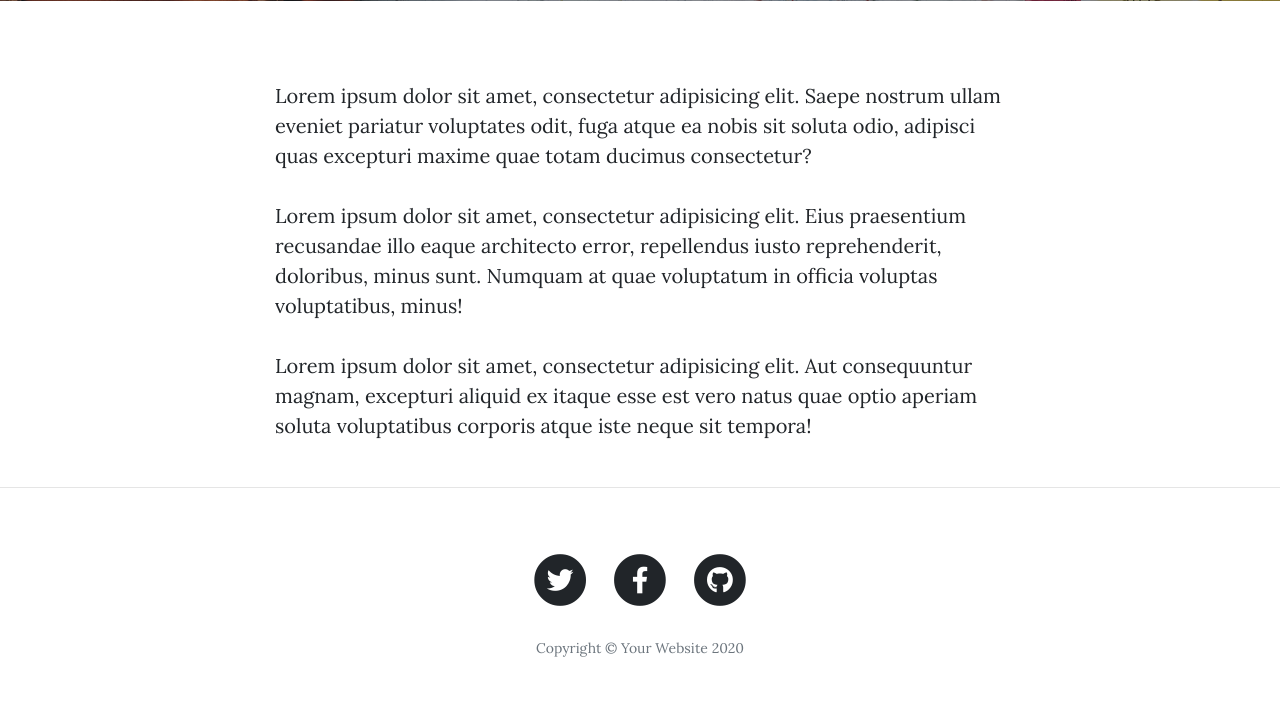
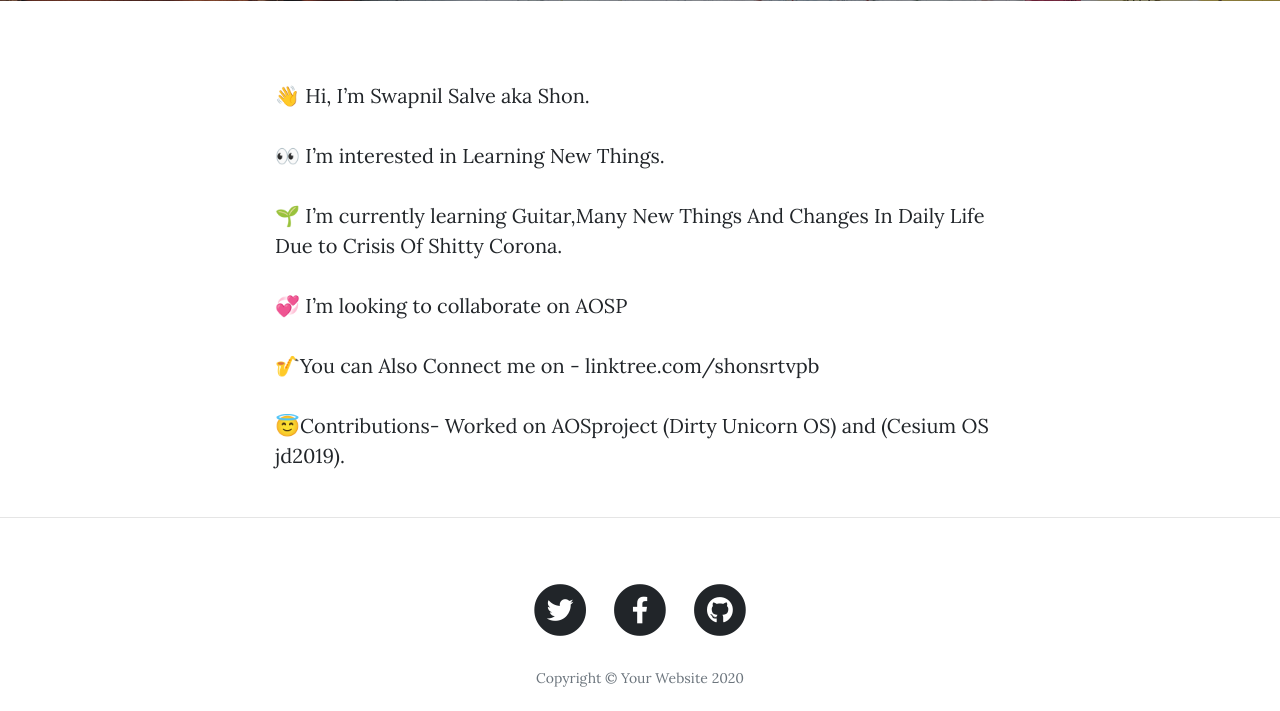
Before and after one commit to shonsrtvpb/shon-blog, a Flask app: page /about in a window 1280 px wide. Shown: the part 531-1242 px from the top of the page. Before the commit the page ends 1188 px from the top, so only its background shows below. Run offline with Flask 2, Linux system fonts and the light colour scheme; some libraries are stand-ins or nearby versions.

Commit message:
Upate about

```diff
--- a/templates/about.html
+++ b/templates/about.html
@@ -19,9 +19,12 @@
   <div class="container">
     <div class="row">
       <div class="col-lg-8 col-md-10 mx-auto">
-        <p>Lorem ipsum dolor sit amet, consectetur adipisicing elit. Saepe nostrum ullam eveniet pariatur voluptates odit, fuga atque ea nobis sit soluta odio, adipisci quas excepturi maxime quae totam ducimus consectetur?</p>
-        <p>Lorem ipsum dolor sit amet, consectetur adipisicing elit. Eius praesentium recusandae illo eaque architecto error, repellendus iusto reprehenderit, doloribus, minus sunt. Numquam at quae voluptatum in officia voluptas voluptatibus, minus!</p>
-        <p>Lorem ipsum dolor sit amet, consectetur adipisicing elit. Aut consequuntur magnam, excepturi aliquid ex itaque esse est vero natus quae optio aperiam soluta voluptatibus corporis atque iste neque sit tempora!</p>
+        <p>👋 Hi, I’m Swapnil Salve aka Shon.</p>
+        <p>👀 I’m interested in Learning New Things.</p>
+        <p>🌱 I’m currently learning Guitar,Many New Things And Changes In Daily Life Due to Crisis Of Shitty Corona.</p>
+        <p>💞️ I’m looking to collaborate on AOSP</p>
+        <p>🎷You can Also Connect me on - linktree.com/shonsrtvpb</p>
+        <p>😇Contributions- Worked on AOSproject (Dirty Unicorn OS) and (Cesium OS jd2019).</p>
       </div>
     </div>
   </div>
```
